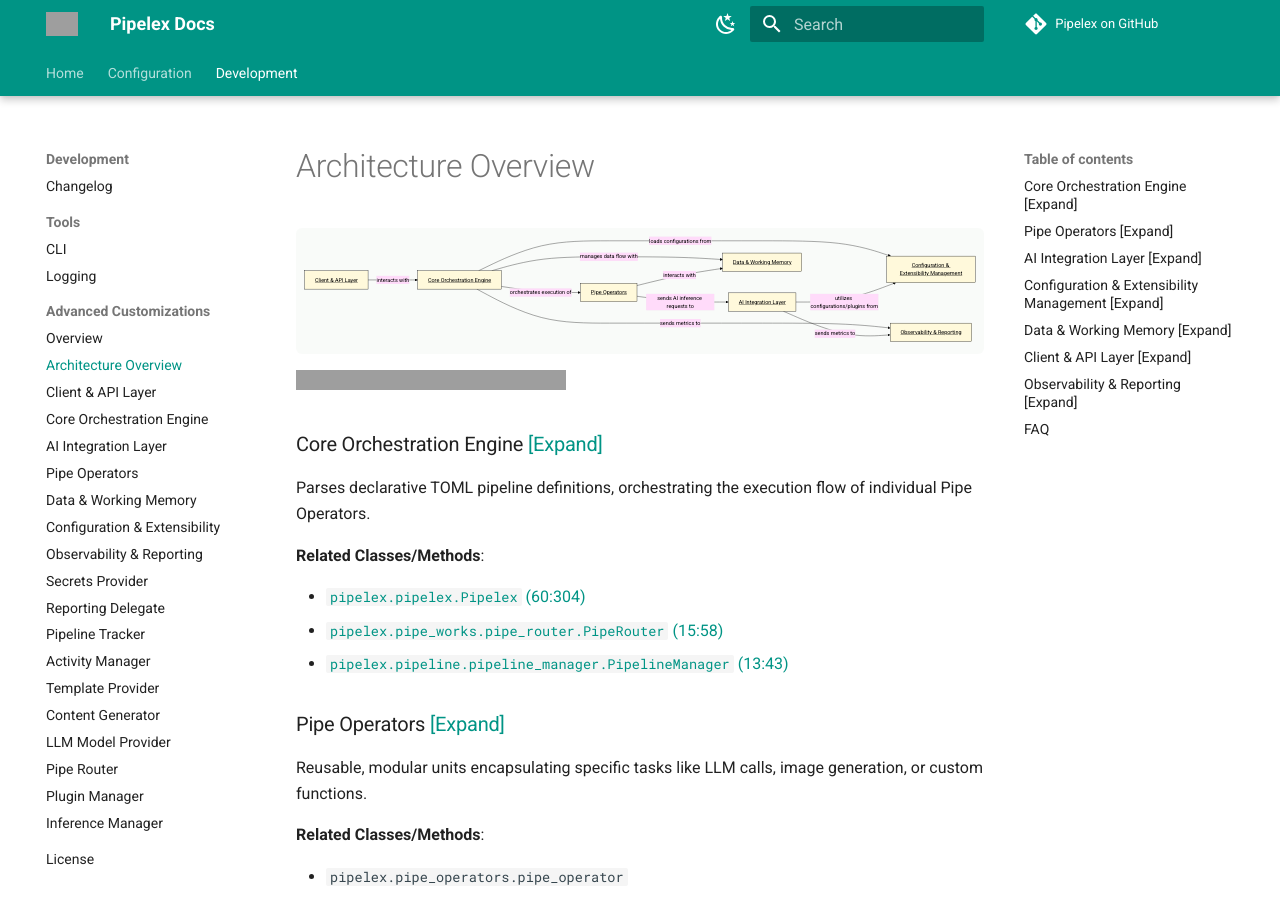
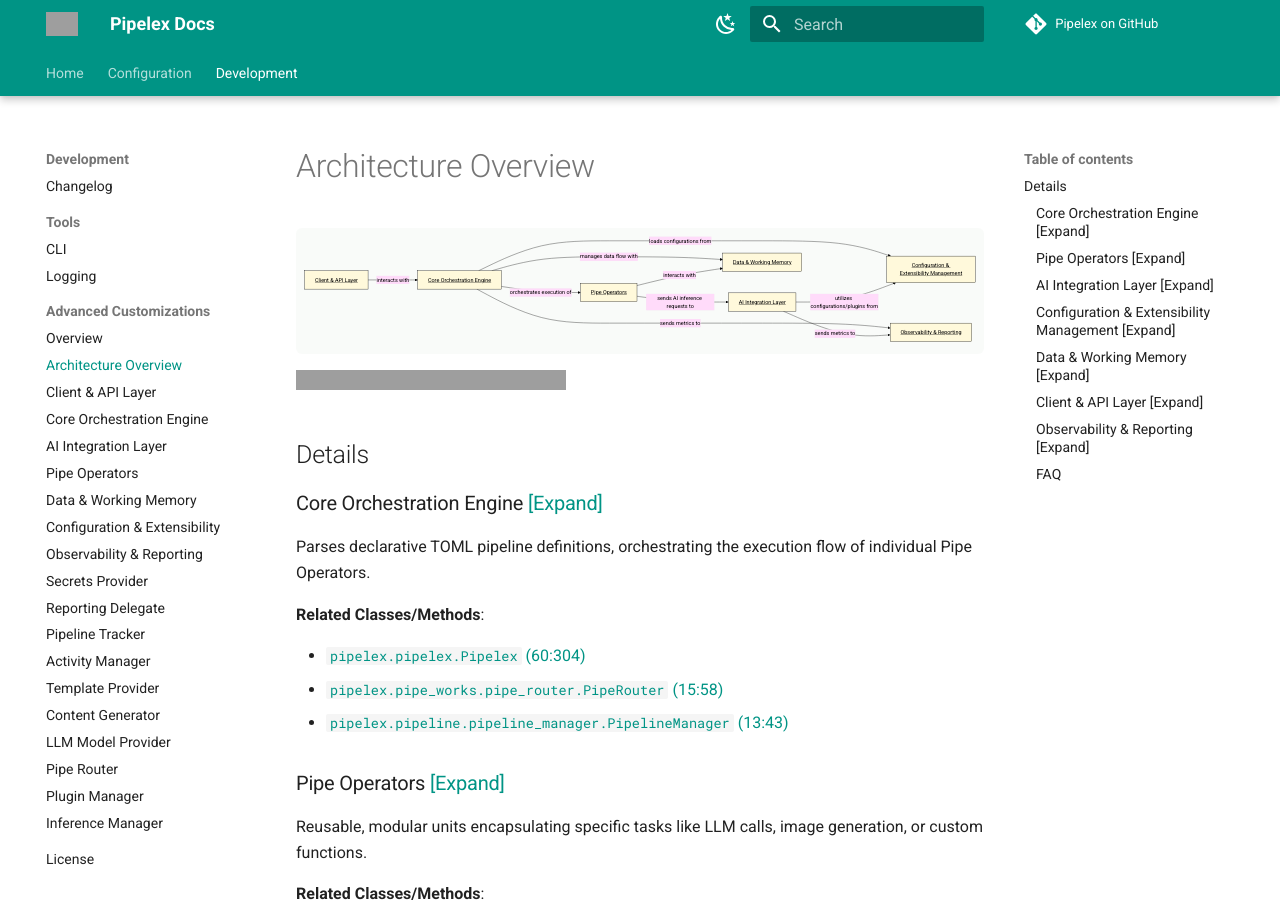
Before and after one commit to mariyam866/pipelex, an MkDocs documentation site: the page built from docs/pages/advanced-customization/on_boarding.md, in a window 1280 px wide and 900 px high. Built offline with MkDocs 1.6.1 and Material for MkDocs 9.7.7, drawn with Linux system fonts in a browser that asks for light colours; comment, search, counter and statistics services are not loaded; grey boxes are pictures that could not be loaded.

Commit message:
docs: update codeboarding documentation in advanced-customization
## 📚 Documentation Update
This commit contains updated documentation files fetched from the CodeBoarding service and copied to the advanced-customization section.

### 📊 Summary
- Documentation files created/updated: 8
- JSON files created/updated: 9
- Documentation directory: .codeboarding/
- JSON directory: .codeboarding/
- Output format: .md
- Repository analyzed: https://github.com/Pipelex/pipelex
- Destination: docs/pages/advanced-customization/

The generated .md files have been automatically copied to the advanced-customization documentation section.

🤖 This commit was automatically generated by the CodeBoarding documentation update workflow.

````diff
--- a/docs/pages/advanced-customization/on_boarding.md
+++ b/docs/pages/advanced-customization/on_boarding.md
@@ -26,6 +26,10 @@ graph LR
 ```
 
 [![CodeBoarding](https://img.shields.io/badge/Generated%20by-CodeBoarding-9cf?style=flat-square)](https://github.com/CodeBoarding/GeneratedOnBoardings)[![Demo](https://img.shields.io/badge/Try%20our-Demo-blue?style=flat-square)](https://www.codeboarding.org/demo)[![Contact](https://img.shields.io/badge/Contact%20us%20-%20contact@codeboarding.org-lightgrey?style=flat-square)](mailto:contact@codeboarding.org)
+
+## Details
+
+
 
 ### Core Orchestration Engine [[Expand]](./Core_Orchestration_Engine.md)
 Parses declarative TOML pipeline definitions, orchestrating the execution flow of individual Pipe Operators.
````
Also changed, not shown: .codeboarding/on_boarding.md (+3 -0 lines), 8 other files.
